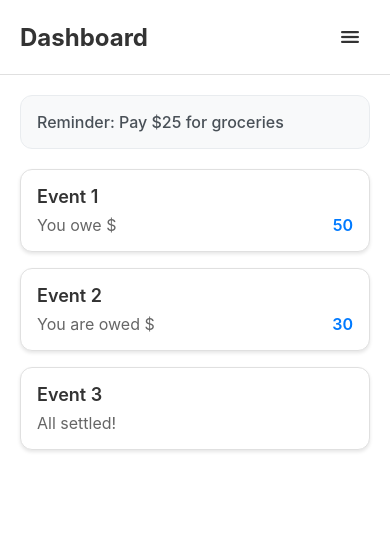
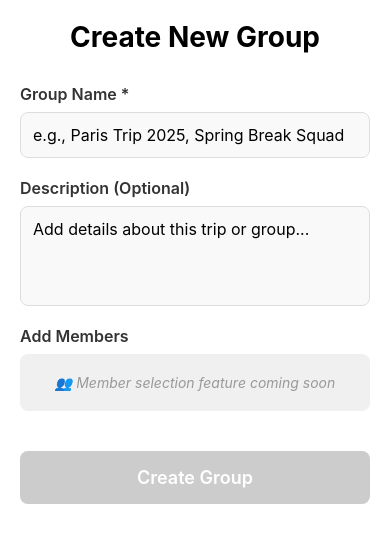
Before and after one commit to Jingtong1234/WICSE-Design-Team-Fall-2025, a React Native app in the folder client/: screen /NewGroup in a window 390 px wide. Shown: the top 542 px of the page. Built offline with nearby package versions, Linux system fonts and the light colour scheme.

Commit message:
Add New Group screen

```diff
--- a/client/App.js
+++ b/client/App.js
@@ -7,6 +7,7 @@ import HomeScreen from './app/screens/HomeScreen';
 import ScanReceiptScreen from './app/screens/ScanReceiptScreen';
 import ManualEntryScreen from './app/screens/ManualEntryScreen';
 import ReviewReceiptScreen from './app/screens/ReviewReceiptScreen';
+import NewGroupScreen from './app/screens/NewGroupScreen';
 
 const Stack = createNativeStackNavigator();
 
@@ -23,6 +24,7 @@ export default function App() {
           <Stack.Screen name="ScanReceipt" component={ScanReceiptScreen} />
           <Stack.Screen name="ManualEntry" component={ManualEntryScreen} />
           <Stack.Screen name="ReviewReceipt" component={ReviewReceiptScreen} />
+          <Stack.Screen name="NewGroup" component={NewGroupScreen} />
         </Stack.Navigator>
       </NavigationContainer>
       <StatusBar style="auto" />
--- a/client/app/screens/HomeScreen.js
+++ b/client/app/screens/HomeScreen.js
@@ -46,6 +46,11 @@ const HomeScreen = ({ navigation }) => {
   const navigateToManualEntry = () => {
     closeMenu();
     navigation.navigate('ManualEntry');
+  };
+
+  const navigateToNewGroup = () => {
+    closeMenu();
+    navigation.navigate('NewGroup');
   };
 
   const getEventText = (event) => {
@@ -124,6 +129,15 @@ const HomeScreen = ({ navigation }) => {
               <Ionicons name="create-outline" size={24} color="#007AFF" />
               <Text style={styles.menuItemText}>Manual Entry</Text>
             </TouchableOpacity>
+
+            <TouchableOpacity
+                style={styles.menuItem}
+                onPress={navigateToNewGroup}
+            >
+              <Ionicons name="people-outline" size={24} color="#007AFF" />
+               <Text style={styles.menuItemText}>New Group</Text>
+            </TouchableOpacity>
+
           </View>
         </TouchableOpacity>
       </Modal>
--- /dev/null
+++ b/client/app/screens/NewGroupScreen.js
@@ -0,0 +1,136 @@
+import React, { useState } from 'react';
+import {
+  SafeAreaView,
+  ScrollView,
+  View,
+  Text,
+  TextInput,
+  TouchableOpacity,
+  StyleSheet
+} from 'react-native';
+
+export default function NewGroupScreen({ navigation }) {
+  const [groupName, setGroupName] = useState('');
+  const [description, setDescription] = useState('');
+
+  const handleCreateGroup = () => {
+    // TODO: Connect to your backend API later
+    console.log('Creating group:', { groupName, description });
+
+    // For now, just show success
+    alert('Group created! (Backend connection coming soon)');
+  };
+
+  return (
+    <SafeAreaView style={styles.safeArea}>
+      <ScrollView contentContainerStyle={styles.scrollContainer}>
+        <Text style={styles.title}>Create New Group</Text>
+
+        {/* Group Name Input */}
+        <View style={styles.inputContainer}>
+          <Text style={styles.label}>Group Name *</Text>
+          <TextInput
+            style={styles.input}
+            placeholder="e.g., Paris Trip 2025, Spring Break Squad"
+            value={groupName}
+            onChangeText={setGroupName}
+          />
+        </View>
+
+        {/* Description Input */}
+        <View style={styles.inputContainer}>
+          <Text style={styles.label}>Description (Optional)</Text>
+          <TextInput
+            style={[styles.input, styles.textArea]}
+            placeholder="Add details about this trip or group..."
+            value={description}
+            onChangeText={setDescription}
+            multiline
+            numberOfLines={4}
+          />
+        </View>
+
+        {/* Member Selection Placeholder */}
+        <View style={styles.inputContainer}>
+          <Text style={styles.label}>Add Members</Text>
+          <View style={styles.placeholderBox}>
+            <Text style={styles.placeholderText}>
+              👥 Member selection feature coming soon
+            </Text>
+          </View>
+        </View>
+
+        {/* Create Button */}
+        <TouchableOpacity
+          style={[styles.createButton, !groupName && styles.createButtonDisabled]}
+          onPress={handleCreateGroup}
+          disabled={!groupName}
+        >
+          <Text style={styles.createButtonText}>Create Group</Text>
+        </TouchableOpacity>
+      </ScrollView>
+    </SafeAreaView>
+  );
+}
+
+const styles = StyleSheet.create({
+  safeArea: {
+    flex: 1,
+    backgroundColor: '#fff',
+  },
+  scrollContainer: {
+    padding: 20,
+  },
+  title: {
+    fontSize: 28,
+    fontWeight: 'bold',
+    marginBottom: 30,
+    textAlign: 'center',
+  },
+  inputContainer: {
+    marginBottom: 20,
+  },
+  label: {
+    fontSize: 16,
+    fontWeight: '600',
+    marginBottom: 8,
+    color: '#333',
+  },
+  input: {
+    borderWidth: 1,
+    borderColor: '#ddd',
+    borderRadius: 8,
+    padding: 12,
+    fontSize: 16,
+    backgroundColor: '#f9f9f9',
+  },
+  textArea: {
+    height: 100,
+    textAlignVertical: 'top',
+  },
+  placeholderBox: {
+    backgroundColor: '#f0f0f0',
+    padding: 20,
+    borderRadius: 8,
+    alignItems: 'center',
+  },
+  placeholderText: {
+    color: '#999',
+    fontStyle: 'italic',
+  },
+  createButton: {
+    backgroundColor: '#007AFF',
+    padding: 16,
+    borderRadius: 8,
+    alignItems: 'center',
+    marginTop: 20,
+  },
+  createButtonDisabled: {
+    backgroundColor: '#ccc',
+  },
+  createButtonText: {
+    color: '#fff',
+    fontSize: 18,
+    fontWeight: '600',
+  },
+});
```
Also changed, not shown: 2 other files (tests, documents, lock files or other folders).
